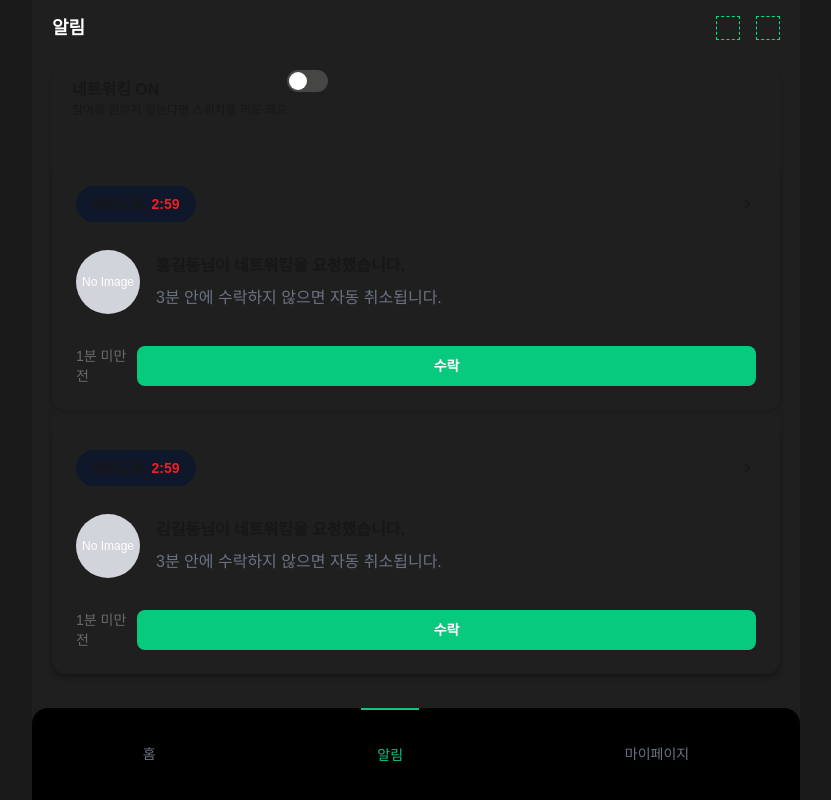
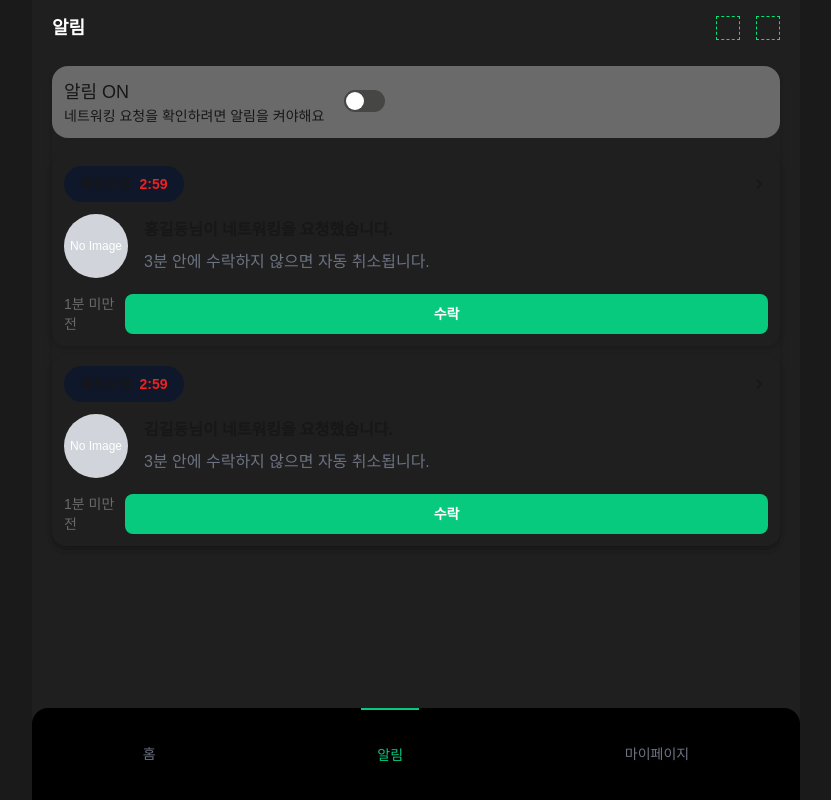
Before and after one commit to goorm-CHACHA/FE, a Next.js app: page /notifications in a window 1280 px wide. Shown: the whole page, without its empty margins (224-1055 px from the left). Built offline with nearby package versions, Linux system fonts and the light colour scheme; no server answers.

Commit message:
feat: 디자인 반영 및 props 추가

```diff
--- a/src/components/common/badges-aligned.tsx
+++ b/src/components/common/badges-aligned.tsx
@@ -4,6 +4,7 @@ interface BadgesAlignedProps {
   vertical?: boolean;
   className?: string;
   noneChip?: boolean;
+  alignedOne?: boolean;
 }
 
 const BadgesAligned = ({
@@ -12,21 +13,26 @@ const BadgesAligned = ({
   vertical,
   className,
   noneChip,
+  alignedOne,
 }: BadgesAlignedProps) => {
+  const displayItems = alignedOne ? items?.slice(0, 1) : items;
+
   return (
     <div
-      className={`gap-3 flex flex-col bg-[#333333] py-0.5 rounded-xl mt-2 ${className}`}
+      className={`gap-3 flex flex-col bg-[#333333] pb-0.5 rounded-xl ${className}`}
     >
-      {title && <div className="text-white font-medium"> {title} </div>}
+      {title && (
+        <div className="text-white text-body-md font-medium"> {title} </div>
+      )}
       <div
-        className={`flex ${vertical ? 'flex-col' : 'flex-row'} flex-wrap gap-2`}
+        className={`flex ${vertical ? 'flex-col' : 'flex-row gap-2'} flex-wrap `}
       >
-        {items?.map((item: string, index: number) => (
+        {displayItems?.map((item: string, index: number) => (
           <p
             key={index}
-            className={`w-fit px-2 py-1 rounded-md text-white ${noneChip ? 'bg-transparent py-1 text-sm' : 'bg-[#07ca7f] text-xs'}`}
+            className={`w-fit px-2 text-body-sm rounded-md text-white ${noneChip ? 'bg-transparent py-1 text-gray-neutral-300' : 'bg-gray-neutral-600'}`}
           >
-            {item}
+            {item.length > 19 ? `${item.slice(0, 19)}...` : item}
           </p>
         ))}
       </div>
--- a/src/components/common/card.tsx
+++ b/src/components/common/card.tsx
@@ -5,15 +5,19 @@ interface CardProps extends React.HTMLAttributes<HTMLDivElement> {
   className?: string;
 }
 
+//rounded-2xl bg-mauve12 shadow-md p-6 mb-4
 const Card = ({ className, ...props }: CardProps) => (
   <div
-    className={cn('rounded-2xl bg-mauve12 shadow-md p-6 mb-4', className)}
+    className={cn(
+      'w-[385px] p-3 bg-gray-neutral-900 rounded-lg mb-2',
+      className,
+    )}
     {...props}
   />
 );
 
 const CardHeader = ({ className, ...props }: CardProps) => (
-  <div className={cn('text-lg font-semibold pb-4', className)} {...props} />
+  <div className={cn('text-lg font-semibold', className)} {...props} />
 );
 
 const CardBody = ({ className, ...props }: CardProps) => (
@@ -21,7 +25,7 @@ const CardBody = ({ className, ...props }: CardProps) => (
 );
 
 const CardFooter = ({ className, ...props }: CardProps) => (
-  <div className={cn('text-sm text-gray-600 pt-4', className)} {...props} />
+  <div className={cn('text-sm text-gray-600', className)} {...props} />
 );
 
 export { Card, CardHeader, CardBody, CardFooter };
--- a/src/components/common/connect-on-banner.tsx
+++ b/src/components/common/connect-on-banner.tsx
@@ -4,14 +4,17 @@ import ToggleSwitch from './switch';
 const ConnectOnBanner = () => {
   const { isSubscribed, toggleSubscription } = useNetworkStore();
   return (
-    <div className="w-full bg-mauve11 px-5 py-3 rounded-xl mb-8 relative flex">
-      <div>
-        <p className="text-base font-semibold flex-2">네트워킹 ON</p>
-        <p className="text-xs">참여를 원하지 않는다면 스위치를 꺼도 돼요</p>
+    <div>
+      <div className="w-full bg-gray-600 px-3 py-3 rounded-xl mb-4 relative flex">
+        <div>
+          <p className="text-lg flex-2">알림 ON</p>
+          <p className="text-sm">네트워킹 요청을 확인하려면 알림을 켜야해요</p>
+        </div>
+        <div className="relative text-xs text-transparent flex-1 w-42 left-5 top-[12px]">
+          <ToggleSwitch toggle={isSubscribed} setToggle={toggleSubscription} />
+        </div>
       </div>
-      <div className="relative -top-2 left-0 text-xs text-transparent flex-1 w-42">
-        <ToggleSwitch toggle={isSubscribed} setToggle={toggleSubscription} />
-      </div>
+      <div className="w-full h-[0.5] bg-gray-700"></div>
     </div>
   );
 };
--- a/src/components/common/default-profile.tsx
+++ b/src/components/common/default-profile.tsx
@@ -13,6 +13,7 @@ const defaultProfileVariants = cva(
         profile: 'w-16 h-16',
         profileChat: 'h-[72px] w-[72px]',
         chatImg: 'h-8 w-8',
+        groupChat: 'h-[24px] w-[24px]',
       },
     },
     defaultVariants: {
--- a/src/components/common/profile-important.tsx
+++ b/src/components/common/profile-important.tsx
@@ -9,7 +9,7 @@ const profileImportantVariants = cva('flex gap-2', {
       // 세로 배치: 이미지가 위, 텍스트가 아래
       vertical: 'flex-col items-center',
       // 가로 배치: 이미지와 텍스트가 한 줄
-      horizontal: 'items-center gap-2',
+      horizontal: 'items-center gap-3',
     },
   },
   defaultVariants: {
@@ -22,6 +22,7 @@ interface ProfileImportantProps
     VariantProps<typeof profileImportantVariants> {
   userData: UserData;
   children?: React.ReactNode;
+  isTopAligned?: boolean;
 }
 
 const ProfileImportant = ({
@@ -29,6 +30,7 @@ const ProfileImportant = ({
   layout,
   children,
   className,
+  isTopAligned = false,
   ...props
 }: ProfileImportantProps) => {
   return (
@@ -37,19 +39,24 @@ const ProfileImportant = ({
       {...props}
     >
       {/* 프로필 이미지 */}
-      <DefaultProfile />
+      <DefaultProfile
+        size="profileChat"
+        className={isTopAligned ? 'mt-[-12px]' : ''}
+      />
 
       {/* 텍스트 영역 */}
-      <div className="flex flex-col gap-1">
+      <div
+        className={`flex flex-col ${layout == 'vertical' ? 'gap-2' : 'gap-1'} `}
+      >
         <h3
           className={cn(
-            'font-bold text-lg',
+            'font-bold text-body-md',
             layout === 'vertical' ? 'text-center' : 'text-left',
           )}
         >
           {userData.name}
         </h3>
-        <div className="flex items-center gap-2">
+        <div className="flex items-center gap-2 text-body-sm">
           <p>{userData.position}</p>
           <div className="w-px h-4 bg-gray-500" />
           <p>{userData.joinedAt}</p>
```
